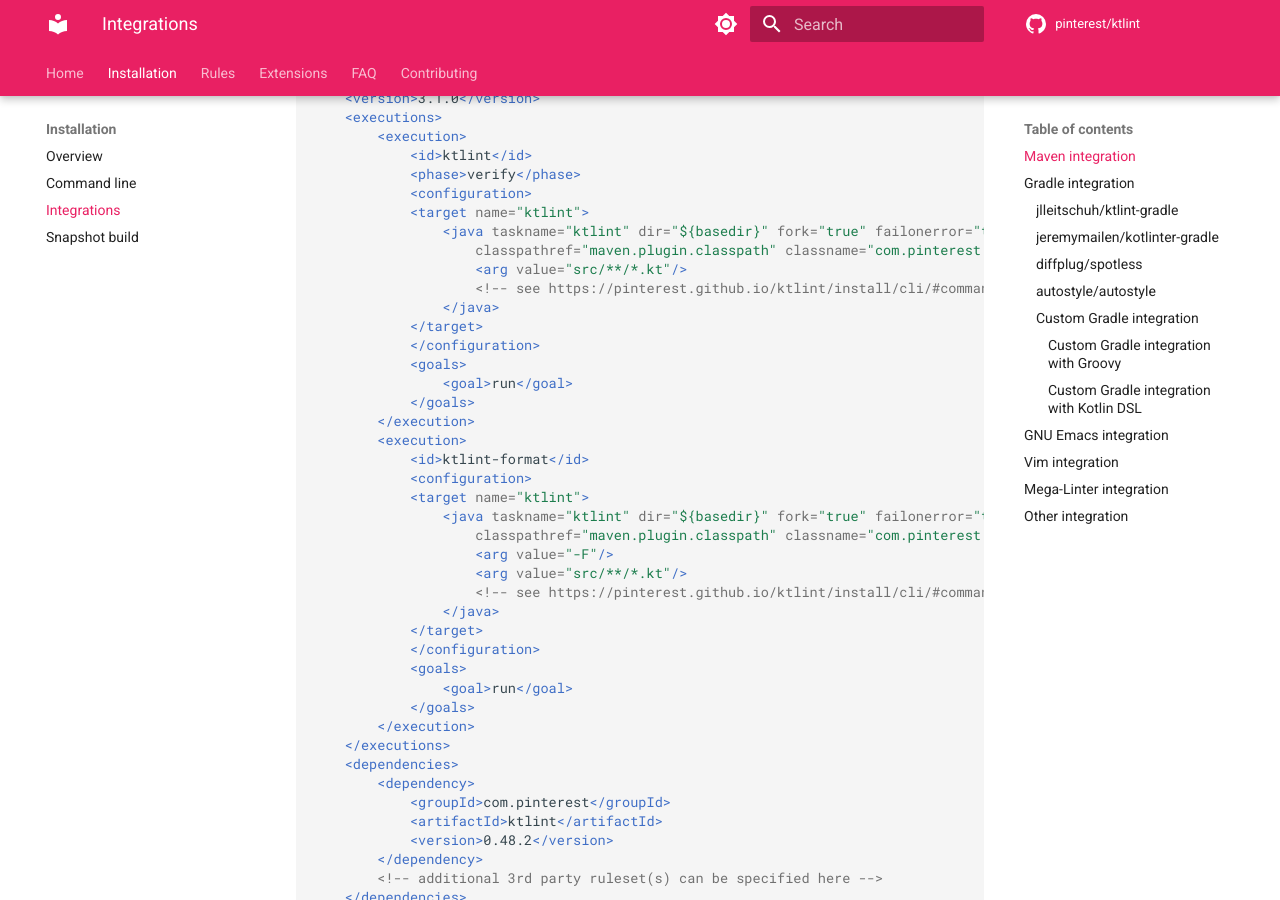
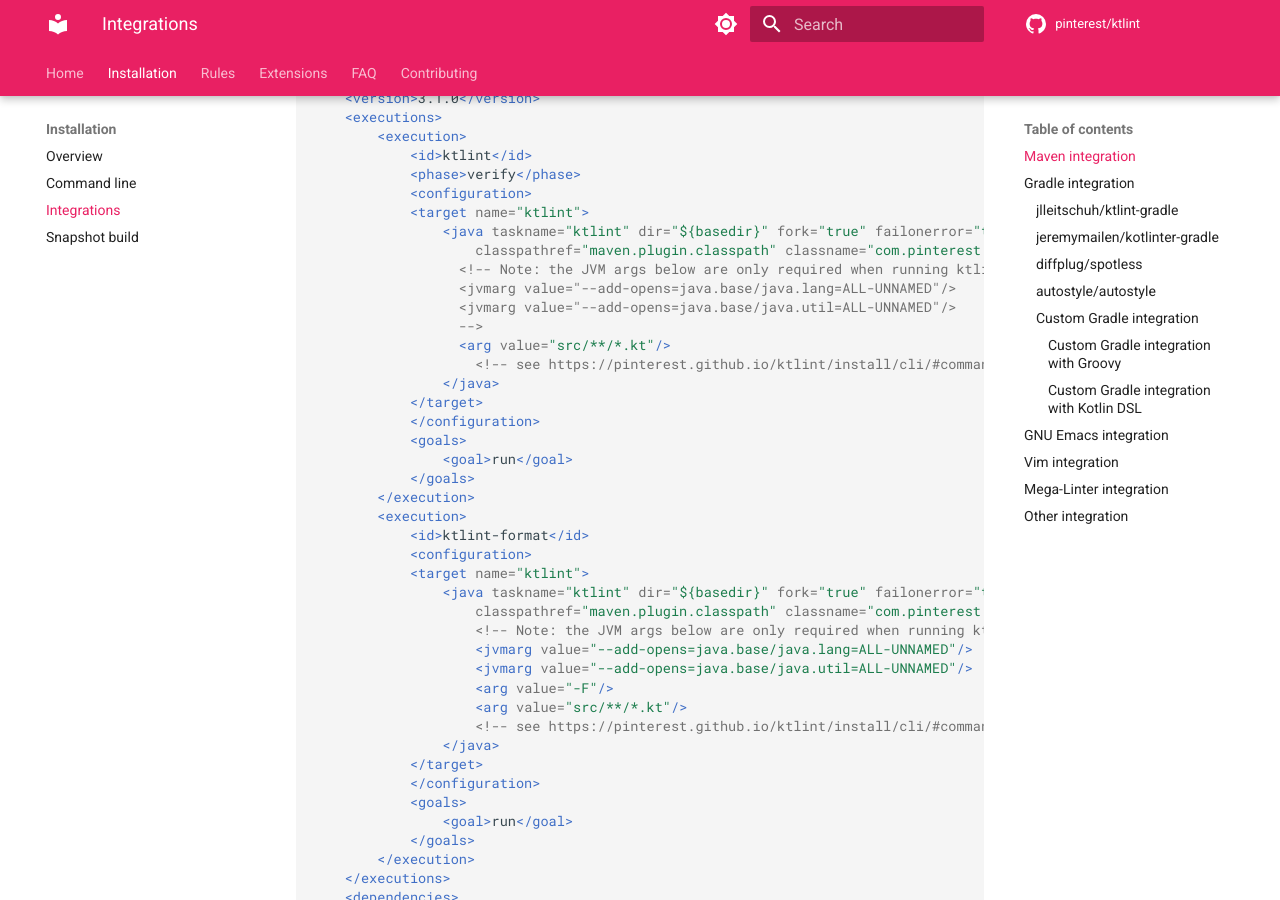
Before and after one commit to pinterest/ktlint, an MkDocs documentation site: the page built from docs/install/integrations.md, in a window 1280 px wide and 900 px high, scrolled down 527 px. Built offline with MkDocs 1.6.1 and Material for MkDocs 9.7.7, drawn with Linux system fonts in a browser that asks for light colours; comment, search, counter and statistics services are not loaded.

Commit message:
Clarify how to run "ktlint --format" on Java16+ with maven-antrun-plugin
Closes #1822

```diff
--- a/docs/install/integrations.md
+++ b/docs/install/integrations.md
@@ -21,7 +21,11 @@
             <target name="ktlint">
                 <java taskname="ktlint" dir="${basedir}" fork="true" failonerror="true"
                     classpathref="maven.plugin.classpath" classname="com.pinterest.ktlint.Main">
-                    <arg value="src/**/*.kt"/>
+                  <!-- Note: the JVM args below are only required when running ktlint with Java 16+ in format mode.
+                  <jvmarg value="--add-opens=java.base/java.lang=ALL-UNNAMED"/>
+                  <jvmarg value="--add-opens=java.base/java.util=ALL-UNNAMED"/>
+                  -->
+                  <arg value="src/**/*.kt"/>
                     <!-- see https://pinterest.github.io/ktlint/install/cli/#command-line-usage for more information -->
                 </java>
             </target>
@@ -36,6 +40,9 @@
             <target name="ktlint">
                 <java taskname="ktlint" dir="${basedir}" fork="true" failonerror="true"
                     classpathref="maven.plugin.classpath" classname="com.pinterest.ktlint.Main">
+                    <!-- Note: the JVM args below are only required when running ktlint with Java 16+ in format mode -->
+                    <jvmarg value="--add-opens=java.base/java.lang=ALL-UNNAMED"/>
+                    <jvmarg value="--add-opens=java.base/java.util=ALL-UNNAMED"/>
                     <arg value="-F"/>
                     <arg value="src/**/*.kt"/>
                     <!-- see https://pinterest.github.io/ktlint/install/cli/#command-line-usage for more information -->
```
